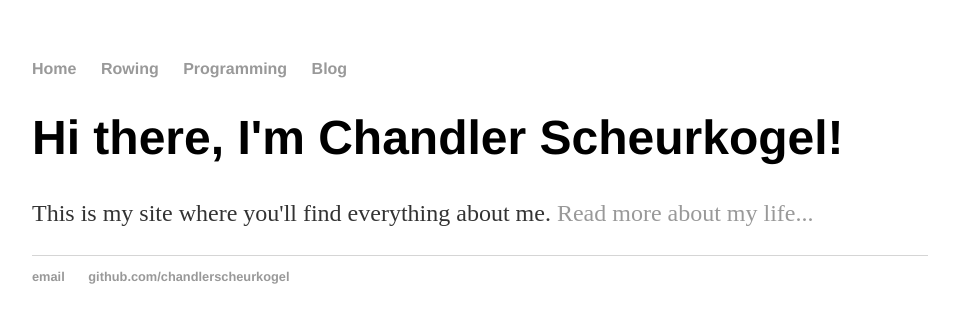
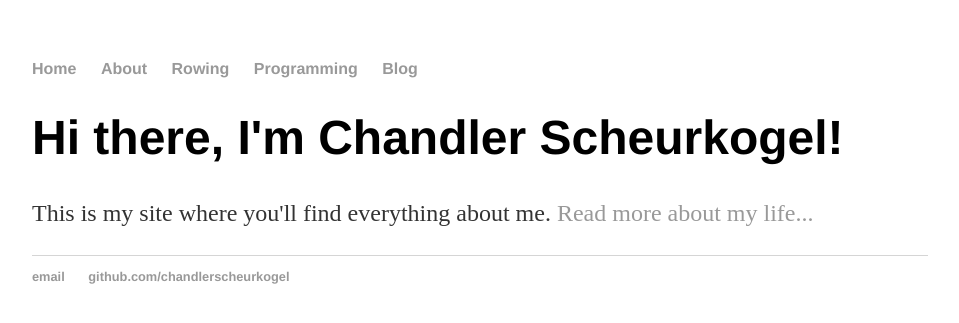
Before and after one commit to ChandlerScheurkogel/ChandlerScheurkogel.github.io, a Jekyll site: the page built from index.html, in a window 1280 px wide. Shown: the top 323 px of the page, without its empty margins (160-1119 px from the left). Built offline with Jekyll 4.4.1, drawn with Linux system fonts in a browser that asks for light colours.

Commit message:
Update default.html

```diff
--- a/_layouts/default.html
+++ b/_layouts/default.html
@@ -9,8 +9,9 @@
 			<nav>
 	    		<ul>
 	        		<li><a href="/">Home</a></li>
-		        	<li><a href="/rowing">Rowing</a></li>
-	        		<li><a href="/programming">Programming</a></li>
+		        	<li><a href="/about">About</a></li>
+	        		<li><a href="/Rowing">Rowing</a></li>
+	        		<li><a href="/Programming">Programming</a></li>
 	        		<li><a href="/blog">Blog</a></li>
 	    		</ul>
 			</nav>
```
